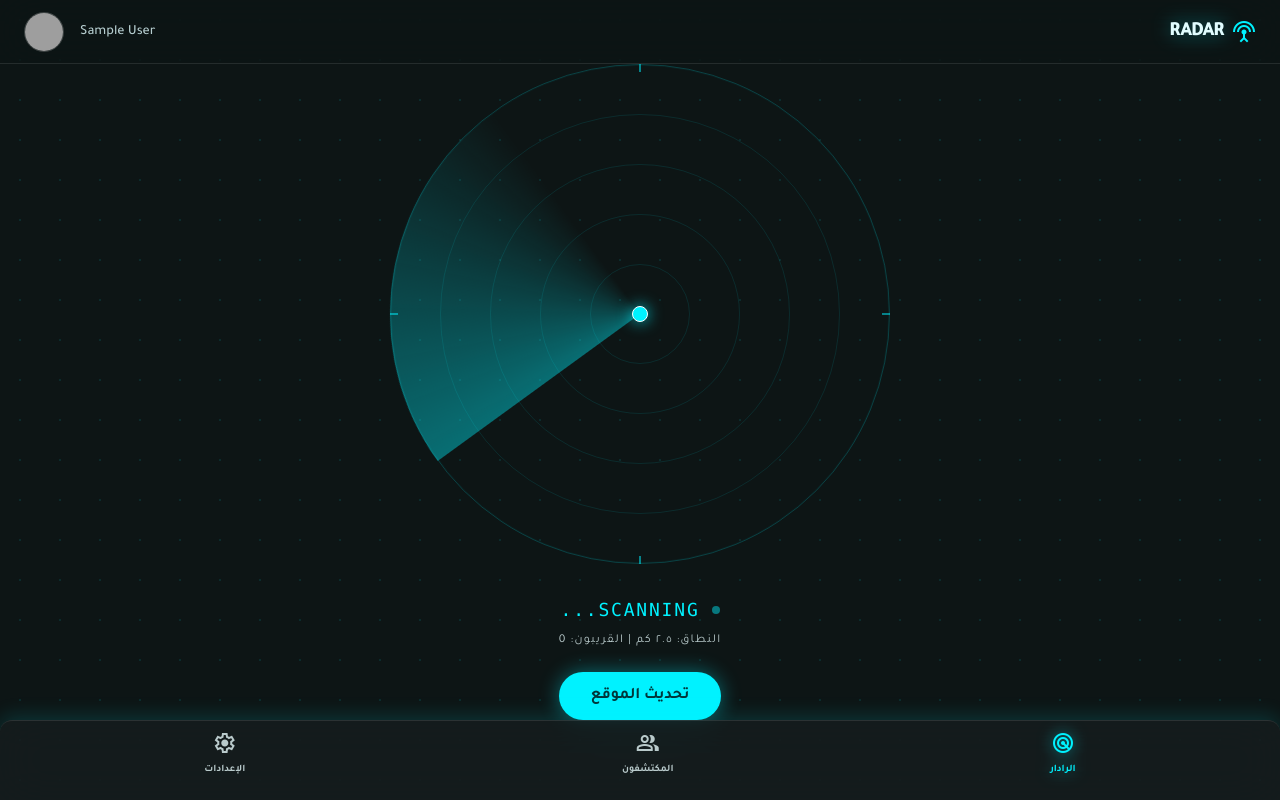
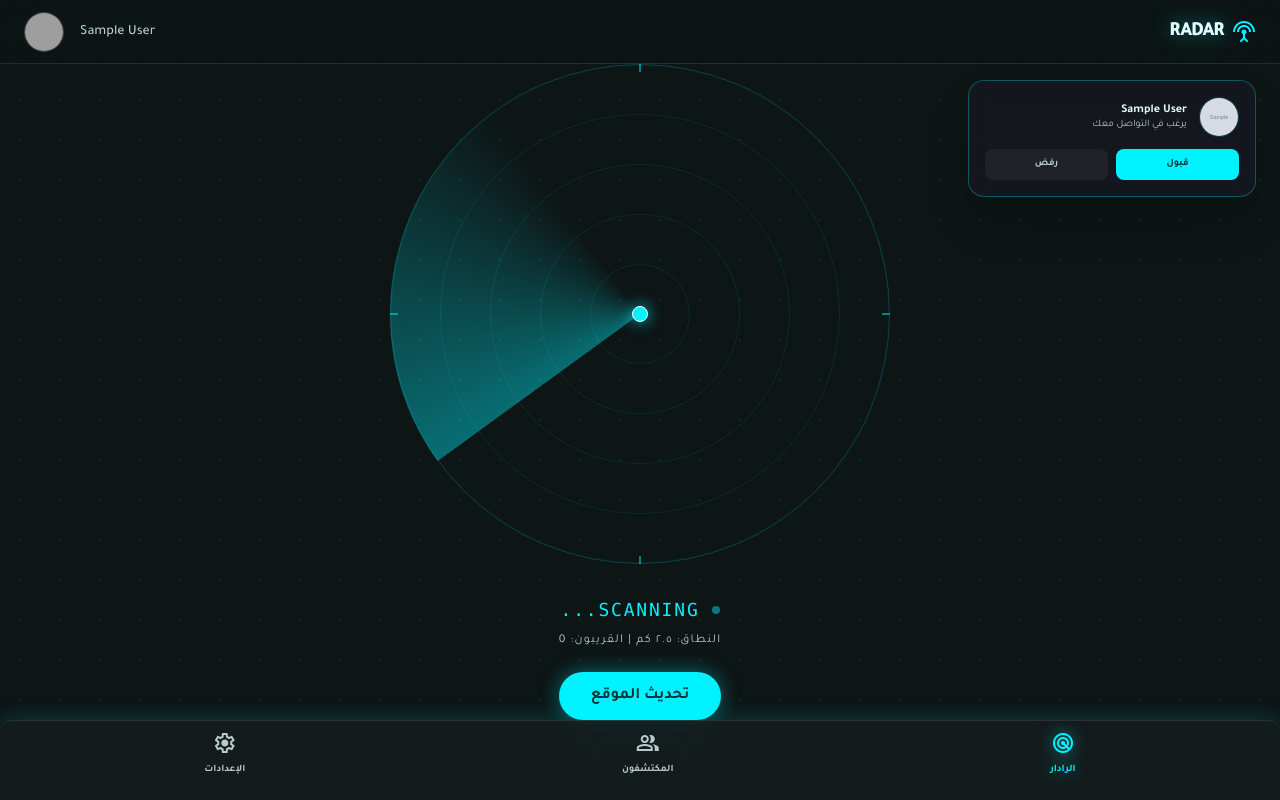
Before and after one commit to aliyaseenhasn-hue/Only, a Django app: page /api/radar/ in a window 1280 px wide. Run offline with Django 4.2, Linux system fonts and the light colour scheme; a user stored in the database is signed in; tables that the repository leaves empty hold one stand-in row (values such as "Sample post"); grey boxes marked "Sample" are stand-in pictures; some libraries are stand-ins or nearby versions; grey boxes are pictures that could not be loaded.

Commit message:
Mandatory instagram and connection request system implementation

```diff
--- a/api/models.py
+++ b/api/models.py
@@ -44,7 +44,7 @@ class UserProfile(models.Model):
     current_intent = models.CharField(max_length=10, choices=INTENT_CHOICES, default='NONE')
     discovery_points = models.IntegerField(default=0)
 
-    instagram_handle = models.CharField(max_length=100, blank=True)
+    instagram_handle = models.CharField(max_length=100) # تم جعله إجبارياً
     avatar = models.ImageField(upload_to='avatars/', blank=True, null=True)
     avatar_url = models.URLField(blank=True)
     bio = models.TextField(blank=True)
@@ -100,3 +100,22 @@ class ContactHistory(models.Model):
 def create_user_profile(sender, instance, created, **kwargs):
     if created:
         UserProfile.objects.create(user=instance, display_name=instance.username)
+
+
+class ConnectionRequest(models.Model):
+    sender = models.ForeignKey(User, on_delete=models.CASCADE, related_name='sent_requests')
+    receiver = models.ForeignKey(User, on_delete=models.CASCADE, related_name='received_requests')
+    status = models.CharField(max_length=20, choices=(
+        ('PENDING', 'قيد الانتظار'),
+        ('ACCEPTED', 'تم القبول'),
+        ('REJECTED', 'تم الرفض')
+    ), default='PENDING')
+    created_at = models.DateTimeField(auto_now_add=True)
+
+    class Meta:
+        unique_together = ('sender', 'receiver')
+        verbose_name = 'طلب اتصال'
+        verbose_name_plural = 'طلبات الاتصال'
+
+    def __str__(self):
+        return f'{self.sender.username} -> {self.receiver.username} ({self.status})'
--- a/api/templates/profile.html
+++ b/api/templates/profile.html
@@ -164,7 +164,7 @@
                 <div class="space-y-1">
                     <label class="text-xs font-bold text-on-surface-variant uppercase tracking-widest px-1">حساب انستجرام</label>
                     <input type="text" name="instagram_handle" value="{{ profile.instagram_handle }}" dir="ltr"
-                           class="input-dark w-full rounded-xl px-4 py-3 text-left text-base" placeholder="@username">
+                           class="input-dark w-full rounded-xl px-4 py-3 text-left text-base" placeholder="@username" required>
                 </div>
 
                 <div class="space-y-2">
--- a/api/templates/radar_dashboard.html
+++ b/api/templates/radar_dashboard.html
@@ -182,6 +182,29 @@
         {% endif %}
 
         <div id="geo-status" class="fixed bottom-24 left-1/2 -translate-x-1/2 px-6 py-3 rounded-2xl text-sm font-bold z-50 hidden"></div>
+
+        <!-- Connection Requests -->
+        {% if pending_requests %}
+        <div class="fixed top-20 right-6 z-[60] w-72 space-y-3">
+            {% for req in pending_requests %}
+            <div class="glass-card p-4 rounded-2xl shadow-2xl border-primary-container/30 animate-in slide-in-from-right duration-300">
+                <div class="flex items-center gap-3 mb-3">
+                    <div class="w-10 h-10 rounded-full border border-primary-container/20 overflow-hidden">
+                        <img src="{% if req.sender.profile.avatar %}{{ req.sender.profile.avatar.url }}{% else %}{{ req.sender.profile.avatar_url|default:'https://ui-avatars.com/api/?name='|add:req.sender.profile.display_name }}{% endif %}" class="w-full h-full object-cover">
+                    </div>
+                    <div class="flex-1">
+                        <p class="text-xs font-bold text-primary">{{ req.sender.profile.display_name }}</p>
+                        <p class="text-[10px] text-on-surface-variant">يرغب في التواصل معك</p>
+                    </div>
+                </div>
+                <div class="flex gap-2">
+                    <a href="{% url 'respond-connection' req.id 'accept' %}" class="flex-1 py-2 bg-primary-container text-on-primary text-[10px] font-bold rounded-lg text-center">قبول</a>
+                    <a href="{% url 'respond-connection' req.id 'reject' %}" class="flex-1 py-2 bg-white/5 text-on-surface-variant text-[10px] font-bold rounded-lg text-center">رفض</a>
+                </div>
+            </div>
+            {% endfor %}
+        </div>
+        {% endif %}
     </main>
 
     <!-- BottomNavBar -->
--- a/api/templates/register.html
+++ b/api/templates/register.html
@@ -172,7 +172,7 @@
                     <label class="block text-[10px] font-bold text-on-surface-variant mb-2 uppercase tracking-widest opacity-60">حساب انستجرام (اختياري)</label>
                     <div class="relative">
                         <span class="material-symbols-outlined absolute right-0 top-1/2 -translate-y-1/2 text-on-surface-variant">photo_camera</span>
-                        <input class="w-full bg-transparent border-0 border-b border-white/10 py-2 pr-8 pl-0 text-on-surface focus:ring-0 input-glow transition-all duration-300 outline-none" name="instagram_handle" dir="ltr" type="text" placeholder="@username"/>
+                        <input class="w-full bg-transparent border-0 border-b border-white/10 py-2 pr-8 pl-0 text-on-surface focus:ring-0 input-glow transition-all duration-300 outline-none" name="instagram_handle" dir="ltr" type="text" placeholder="@username" required/>
                     </div>
                 </div>
 
--- a/api/urls.py
+++ b/api/urls.py
@@ -14,4 +14,6 @@ urlpatterns = [
     path('user/<int:user_id>/', views.user_detail_view, name='user-detail'),
     path('delete-account/', views.delete_account, name='delete-account'),
     path('control-panel/', views.admin_dashboard, name='admin-dashboard'),
+    path('connect/<int:user_id>/', views.send_connection_request, name='send-connection'),
+    path('respond-request/<int:request_id>/<str:action>/', views.respond_connection_request, name='respond-connection'),
 ]
--- a/api/views.py
+++ b/api/views.py
@@ -9,7 +9,7 @@ from django.shortcuts import render, redirect
 from django.utils import timezone
 from geopy.geocoders import Nominatim
 
-from .models import UserProfile, ContactHistory, Interest
+from .models import UserProfile, ContactHistory, Interest, ConnectionRequest
 
 
 def authenticate_by_phone_or_username(request, identifier, password):
@@ -50,6 +50,8 @@ def register_screen(request):
 
         if not phone or len(phone) < 10:
             messages.error(request, 'يرجى إدخال رقم هاتف صحيح.')
+        elif not instagram_handle:
+            messages.error(request, 'حساب الانستقرام إلزامي.')
         elif password != password_confirm:
             messages.error(request, 'كلمتا المرور غير متطابقتين.')
         elif len(password) < 6:
@@ -282,6 +284,9 @@ def radar_dashboard(request):
     }
     total_contacts = ContactHistory.objects.filter(user=request.user).count()
 
+    # طلبات الاتصال الواردة
+    pending_requests = ConnectionRequest.objects.filter(receiver=request.user, status='PENDING')
+
     # تحضير بيانات JSON للرادار التفاعلي
     nearby_people_json = json.dumps({
         'people': [
@@ -309,6 +314,7 @@ def radar_dashboard(request):
         'current_location_available': current_location_available,
         'new_found_contacts': new_found_contacts,
         'total_contacts': total_contacts,
+        'pending_requests': pending_requests,
         'nearby_people_json': nearby_people_json,
     })
 
@@ -424,11 +430,43 @@ def user_detail_view(request, user_id):
         distance = haversine_distance(my_profile.latitude, my_profile.longitude, target_profile.latitude, target_profile.longitude)
         direction = direction_name(my_profile.latitude, my_profile.longitude, target_profile.latitude, target_profile.longitude)
 
+    # التحقق من حالة الاتصال
+    connection = ConnectionRequest.objects.filter(sender=request.user, receiver=target_user).first()
+    if not connection:
+        # التحقق إذا كان الطرف الآخر قد أرسل طلباً بالفعل
+        received_connection = ConnectionRequest.objects.filter(sender=target_user, receiver=request.user).first()
+        if received_connection and received_connection.status == 'ACCEPTED':
+            connection = received_connection
+
     return render(request, 'user_profile.html', {
         'target_profile': target_profile,
         'distance': distance,
         'direction': direction,
+        'connection': connection,
     })
+
+
+@login_required(login_url='login-page')
+def send_connection_request(request, user_id):
+    if request.method == 'POST':
+        receiver = User.objects.get(id=user_id)
+        ConnectionRequest.objects.get_or_create(sender=request.user, receiver=receiver)
+        messages.success(request, 'تم إرسال طلب الاتصال بنجاح.')
+    return redirect('user-detail', user_id=user_id)
+
+
+@login_required(login_url='login-page')
+def respond_connection_request(request, request_id, action):
+    conn_request = ConnectionRequest.objects.get(id=request_id, receiver=request.user)
+    if action == 'accept':
+        conn_request.status = 'ACCEPTED'
+        conn_request.save()
+        messages.success(request, 'تم قبول طلب الاتصال.')
+    elif action == 'reject':
+        conn_request.status = 'REJECTED'
+        conn_request.save()
+        messages.info(request, 'تم رفض طلب الاتصال.')
+    return redirect('radar-dashboard')
 
 
 @login_required(login_url='login-page')
```
Also changed, not shown: api/templates/user_profile.html (+18 -4 lines), api/migrations/0010_alter_userprofile_instagram_handle_connectionrequest.py (added).
